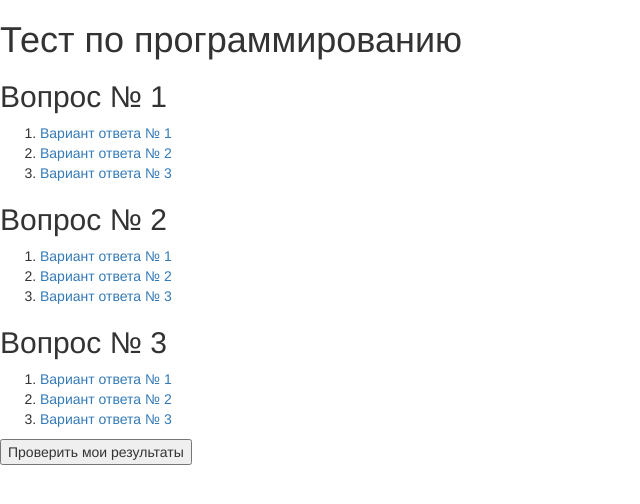
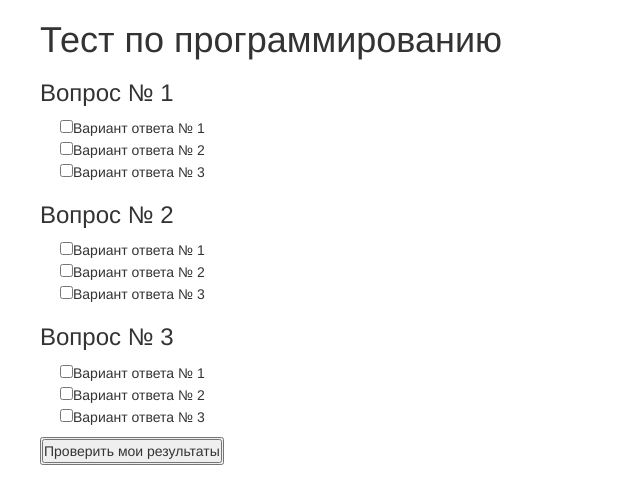
Before and after one commit to Marusya1/Homework_repository, a plain HTML site: page Home_js_3-4/index.html in a window 1280 px wide. Shown: the whole page, without its empty margins (0-640 px from the left). Drawn offline with nearby package versions, Linux system fonts and the light colour scheme.

Commit message:
added home_js_3-4

```diff
--- /dev/null
+++ b/Home_js_3-4/css/style.css
@@ -0,0 +1,16 @@
+* {
+	margin: 0;
+	padding: 0;
+}
+.wrapper {
+	width: 1200px;
+	margin: 0 auto;
+}
+.header {
+	text-align: center;
+	margin-bottom: 50px;
+}
+li {
+	list-style: none;
+	margin-left: 20px;
+}
--- a/Home_js_3-4/index.html
+++ b/Home_js_3-4/index.html
@@ -3,7 +3,7 @@
 <head>
 	<meta charset="UTF-8">
 	<title>Home_js_3-4</title>
-		<!-- Latest compiled and minified CSS -->
+	<link rel="stylesheet" href="css/style.css">
 	<link rel="stylesheet" href="http://netdna.bootstrapcdn.com/bootstrap/3.3.2/css/bootstrap.min.css">
 
 	<!-- Optional theme -->
--- a/Home_js_3-4/js/script.js
+++ b/Home_js_3-4/js/script.js
@@ -4,40 +4,48 @@ var data = {
 	'question': [{
 		'questionName': 'Вопрос № 1',
 		'questionList': [{
-			'title': 'Вариант ответа № 1'
+			'lable': 'Вариант ответа № 1'
 		},
 		{
-			'title': 'Вариант ответа № 2'
+			'lable': 'Вариант ответа № 2'
 		},
 		{
-			'title': 'Вариант ответа № 3'
+			'lable': 'Вариант ответа № 3'
 		}]
 	},
 	{
 		'questionName': 'Вопрос № 2',
 		'questionList': [{
-			'title': 'Вариант ответа № 1',
+			'lable': 'Вариант ответа № 1',
 		},
 		{
-			'title': 'Вариант ответа № 2',
+			'lable': 'Вариант ответа № 2',
 		},
 		{
-			'title': 'Вариант ответа № 3',
+			'lable': 'Вариант ответа № 3',
 		}]
 	},
 	{
 		'questionName': 'Вопрос № 3',
 		'questionList': [{
-			'title': 'Вариант ответа № 1',
+			'lable': 'Вариант ответа № 1',
 		},
 		{
-			'title': 'Вариант ответа № 2',
+			'lable': 'Вариант ответа № 2',
 		},
 		{
-			'title': 'Вариант ответа № 3',
+			'lable': 'Вариант ответа № 3',
 		}]
 	}]
 }
+
+	/*for (var i = 0; i < data.question.length; i++) {
+	console.log(i + 1 + ' . ' + data.question[i].questionName);
+
+	for (var j = 0; j < data.question[i].questionList.length; j++) {
+		console.log(data.question[i].questionList[j]);
+	}
+}*/
 
 var page = {
 	addDivWrapper: function() {
@@ -49,34 +57,46 @@ var page = {
 		titlePage.innerHTML = data.pageTitle;
 		wrapper.appendChild(titlePage);
 	},
+
 	addList: function() {
+		var form = document.createElement('form');
+		form.className = 'form';
+		document.querySelector('.wrapper').appendChild(form);
+
+
 		for(var i = 0; i < data.question.length; i++) {
 			var questionBox = document.createElement('div');
 			questionBox.className = 'questionBox';
-			document.querySelector('.wrapper').appendChild(questionBox);
+			document.querySelector('.form').appendChild(questionBox);
 
-			var titleQuestion = document.createElement('h2');
+			var titleQuestion = document.createElement('h3');
 			titleQuestion.innerHTML = data.question[i].questionName;
 			questionBox.appendChild(titleQuestion);
 
-			var varients = document.createElement('ol');
+			var varients = document.createElement('ul');
 			questionBox.appendChild(varients);
 
 			for (var j = 0; j < data.question[i].questionList.length; j++) {
 				var listItem = document.createElement('li');
 				varients.appendChild(listItem);
 
-				var list_link = document.createElement('a');
-				list_link.innerHTML = data.question[i].questionList[j].title;
-				list_link.setAttribute('href', data.question[i].questionList[j].href);
+				var checkBox = document.createElement('input');
+				checkBox.setAttribute('type', 'checkBox');
+				checkBox.setAttribute('id', data.question[i].questionList[j].id);
+				listItem.appendChild(checkBox);
+
+
+				var list_link = document.createElement('lable');
+				list_link.innerHTML = data.question[i].questionList[j].lable;
+				list_link.setAttribute('for', data.question[i].questionList[j].id);
 				listItem.appendChild(list_link);
 			}
 		}
 	},
 	addButton: function() {
-		var div = document.createElement('form');
+		var div = document.createElement('button');
 		div.className = 'button-box';
-		document.querySelector('.wrapper').appendChild(div);
+		document.querySelector('.form').appendChild(div);
 
 		var button = document.createElement('input');
 		button.className = 'button';
@@ -94,4 +114,4 @@ var page = {
 
 page.pageInit();
 
-	console.log(data);
+console.log(data);
```
Also changed, not shown: Home_js_5-6/js/script.js (+7 -2 lines), Home_js_9-10/css/style.css (added, +23 -0 lines), Home_js_9-10/index.html (added, +23 -0 lines), Home_js_9-10/js/main.js (added, +10 -0 lines), Home_js_9-10/js/script.js (added, +29 -0 lines), Home_js_7-8/js/script.js (line endings or trailing spaces), Home_js_9-10/images/img.1.jpg (added), Home_js_9-10/images/img.2.jpg (added), Home_js_9-10/images/img.3.jpg (added).
